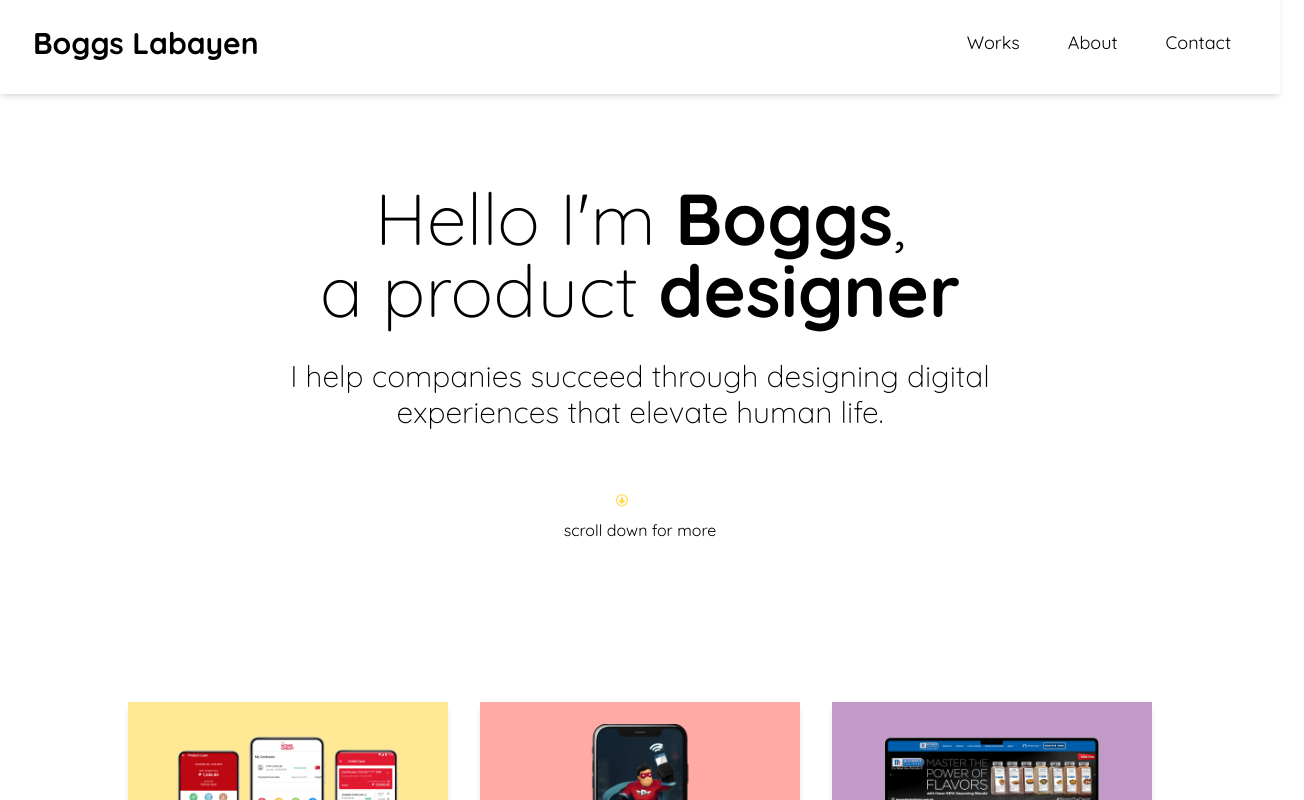
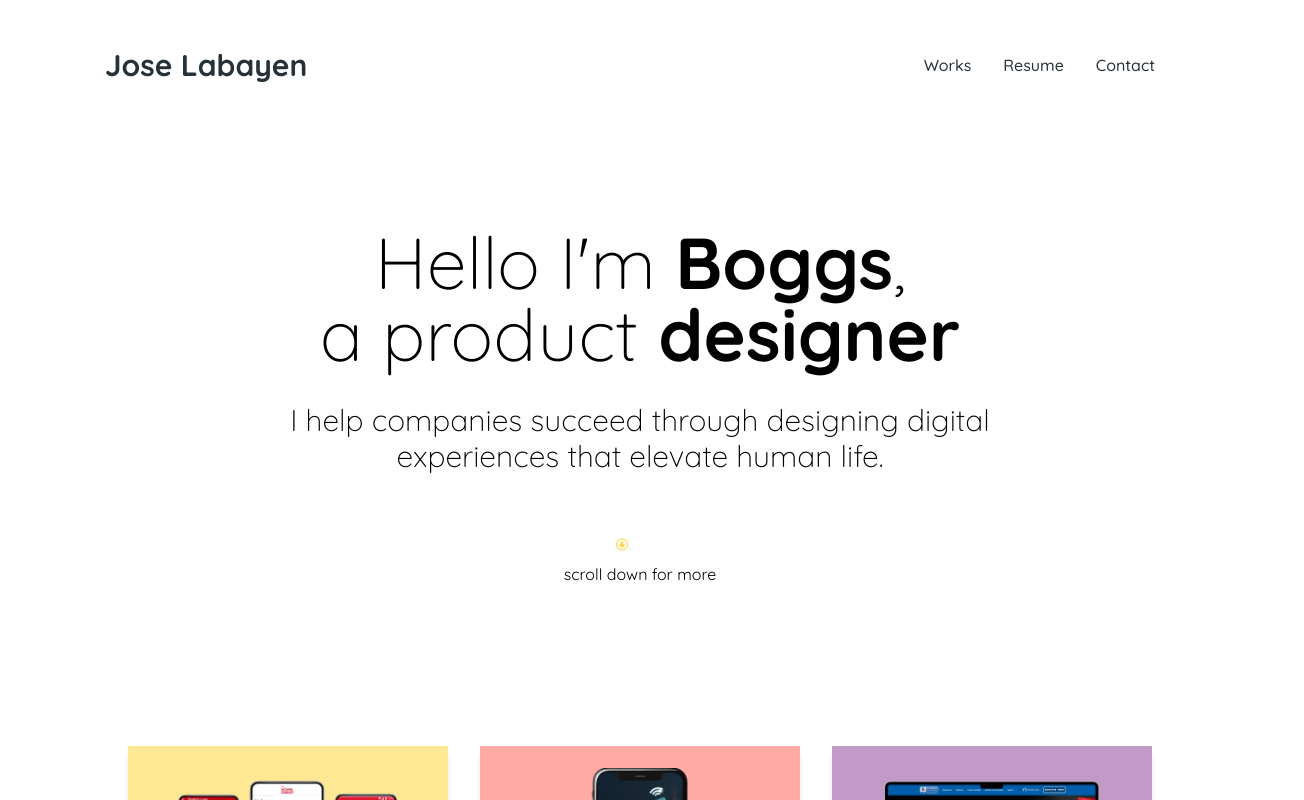
Before and after one commit to boggslabayen/boggsweb2024, a Next.js app: page / in a window 1280 px wide. Shown: the top 800 px of the page, 1304 px wide, since content can reach past the window. Built offline with nearby package versions, Linux system fonts and the light colour scheme.

Commit message:
fixed navbar

```diff
--- a/app/components/ui/Navbar.tsx
+++ b/app/components/ui/Navbar.tsx
@@ -1,19 +1,17 @@
 "use client";
 
-import * as React from "react";
+import { quickSand } from "./Fonts";
 import Link from "next/link";
-import Image from "next/image";
-import { quickSand } from "./Fonts";
 
+import React from "react";
 import {
   Navbar,
-  Collapse,
+  MobileNav,
   Typography,
-  Button,
   IconButton,
 } from "@material-tailwind/react";
 
-export default function StickyNavbar() {
+export function StickyNavbar() {
   const [openNav, setOpenNav] = React.useState(false);
 
   React.useEffect(() => {
@@ -23,89 +21,96 @@ export default function StickyNavbar() {
     );
   }, []);
 
+  const navList = (
+    <ul className="mt-2 mb-4 flex flex-col gap-2 lg:mb-0 lg:mt-0 lg:flex-row lg:items-center lg:gap-6">
+      <Typography
+        as="li"
+        variant="large"
+        color="blue-gray"
+        className="p-1  font-medium hover:font-bold hover:text-amber-500"
+      >
+        <a href="/" className="flex items-center">
+          Works
+        </a>
+      </Typography>
+      <Typography
+        as="li"
+        variant="large"
+        color="blue-gray"
+        className="p-1  font-medium hover:font-bold hover:text-amber-500"
+      >
+        <a href="/about" className="flex items-center">
+          Resume
+        </a>
+      </Typography>
+      <Typography
+        as="li"
+        variant="large"
+        color="blue-gray"
+        className="p-1  font-medium hover:font-bold hover:text-amber-500"
+      >
+        <a href="#" className="flex items-center">
+          Contact
+        </a>
+      </Typography>
+    </ul>
+  );
+
   return (
-    <div className="-my-6 max-h-[768px] w-full py-4">
-      <Navbar className="sticky top-0 z-10 h-max max-w-full rounded-none px-8 py-6 lg:px-8 lg:py-8 bg-blue-jay">
-        <div className="flex items-center justify-between">
+    <div className="-m-6 min-w-screen overflow-scroll  bg-white">
+      <Navbar className="sticky top-0 z-10 h-max max-w-full rounded-none p-8 md:px-32 md:py-16">
+        <div className="flex items-center justify-between text-blue-gray-900">
           <Link href="/">
-            <h1
-              className={`${quickSand.className} font-bold md:text-3xl cursor-pointer text-black`}
+            <h3
+              className={`${quickSand.className} mr-4 cursor-pointer py-1.5 font-bold text-3xl`}
             >
-              Boggs Labayen
-            </h1>
+              Jose Labayen
+            </h3>
           </Link>
 
-          <div className="flex md:block">
-            <Link
-              href="/"
-              className={`${quickSand.className} px-4 text-black hover:text-amber-500 text-lg font-normal hover:font-black md:pl-8`}
+          <div className="flex items-center gap-4">
+            <div className="mr-4 hidden lg:block">{navList}</div>
+
+            <IconButton
+              variant="text"
+              className="ml-auto h-6 w-6 text-inherit hover:bg-transparent focus:bg-transparent active:bg-transparent lg:hidden"
+              ripple={false}
+              onClick={() => setOpenNav(!openNav)}
             >
-              Works
-            </Link>
-
-            <Link
-              href="/about"
-              className={`${quickSand.className} px-4 text-black hover:text-amber-500 text-lg font-normal hover:font-black md:pl-8`}
-            >
-              About
-            </Link>
-
-            <Link
-              href="/contact"
-              className={`${quickSand.className} px-4 text-black hover:text-amber-500 text-lg font-normal hover:font-black md:pl-8`}
-            >
-              Contact
-            </Link>
+              {openNav ? (
+                <svg
+                  xmlns="http://www.w3.org/2000/svg"
+                  fill="none"
+                  className="h-6 w-6"
+                  viewBox="0 0 24 24"
+                  stroke="currentColor"
+                  strokeWidth={2}
+                >
+                  <path
+                    strokeLinecap="round"
+                    strokeLinejoin="round"
+                    d="M6 18L18 6M6 6l12 12"
+                  />
+                </svg>
+              ) : (
+                <svg
+                  xmlns="http://www.w3.org/2000/svg"
+                  className="h-6 w-6"
+                  fill="none"
+                  stroke="currentColor"
+                  strokeWidth={2}
+                >
+                  <path
+                    strokeLinecap="round"
+                    strokeLinejoin="round"
+                    d="M4 6h16M4 12h16M4 18h16"
+                  />
+                </svg>
+              )}
+            </IconButton>
           </div>
         </div>
-
-        <Collapse open={openNav}>
-          <div className="text-center">
-            <Link
-              href="/programs"
-              className="px-4 py-4 text-light-blue-100 hover:text-amber-900 text-md block"
-            >
-              Program / Speakers
-            </Link>
-            <Link
-              href="/abstract"
-              className="px-4 py-4 text-light-blue-100 hover:text-amber-900 text-md block"
-            >
-              Abstract
-            </Link>
-            <Link
-              href="/explore-cebu"
-              className="px-4 py-4 text-light-blue-100 hover:text-amber-900 text-md block"
-            >
-              Explore
-            </Link>
-            <Link
-              href="/sponsorship"
-              className="px-4 py-4 text-light-blue-100 hover:text-amber-900 text-md block"
-            >
-              Sponsors
-            </Link>
-
-            <Link
-              href="/masterclass"
-              className="px-4 py-4 text-light-blue-100 hover:text-amber-900 text-md block"
-            >
-              Masterclass
-            </Link>
-          </div>
-
-          <div className="flex items-center gap-x-1 justify-center py-4">
-            <Link href="/register">
-              <Button
-                variant="filled"
-                size="lg"
-                className="rounded-full bg-amber-500 text-gray-800"
-              >
-                <span>Register Now</span>
-              </Button>
-            </Link>
-          </div>
-        </Collapse>
+        <MobileNav open={openNav}>{navList}</MobileNav>
       </Navbar>
     </div>
   );
--- a/app/components/ui/Work_thumb.tsx
+++ b/app/components/ui/Work_thumb.tsx
@@ -26,14 +26,6 @@ const projectCards = [
   },
   {
     id: 4,
-    image: "/project_assets/axasol.png",
-    projectTitle: "AXA Philippines: AXA Solutions",
-    projectDescription:
-      "AXA Philippines' Financial Advisors' front-end sales solutions",
-    link: "/pasahero",
-  },
-  {
-    id: 5,
     image: "/project_assets/osaps.png",
     projectTitle: "OSAPS 2024",
     projectDescription:
@@ -41,7 +33,7 @@ const projectCards = [
     link: "/osaps",
   },
   {
-    id: 6,
+    id: 5,
     image: "/project_assets/roof.png",
     projectTitle: "The Roof",
     projectDescription: "Lounge brand building",
@@ -79,7 +71,7 @@ function createProjectCards(projectCards) {
 
 export default function WorkThumb() {
   return (
-    <div className="max-w-max md:grid md:grid-cols-2 lg:grid-cols-3 gap-8 justify-center mx-auto">
+    <div className="max-w-max md:grid md:grid-cols-2 lg:grid-cols-3 gap-8 justify-items-center mx-auto">
       {projectCards.map(createProjectCards)}
     </div>
   );
--- a/app/layout.tsx
+++ b/app/layout.tsx
@@ -1,6 +1,6 @@
 import type { Metadata } from "next";
 import { Inter } from "next/font/google";
-import StickyNavbar from "./components/ui/Navbar";
+import { StickyNavbar } from "./components/ui/Navbar";
 import "./globals.css";
 import Footer from "./components/ui/Footer";
 import { quickSand } from "./components/ui/Fonts";
--- a/app/page.tsx
+++ b/app/page.tsx
@@ -45,7 +45,7 @@ export default function Home() {
         </div>
       </div>
 
-      <div className="py-16 md:px-32 px-8 place-content-center" id="anchor_one">
+      <div className="py-16 md:px-32 px-8" id="anchor_one">
         <WorkThumb />
       </div>
 
--- a/tailwind.config.ts
+++ b/tailwind.config.ts
@@ -15,6 +15,9 @@ const config: Config = withMT({
           "conic-gradient(from 180deg at 50% 50%, var(--tw-gradient-stops))",
       },
     },
+    fontFamily: {
+      sans: ["Quicksand", "sans-serif"],
+    }
   },
   plugins: [],
 });
```
